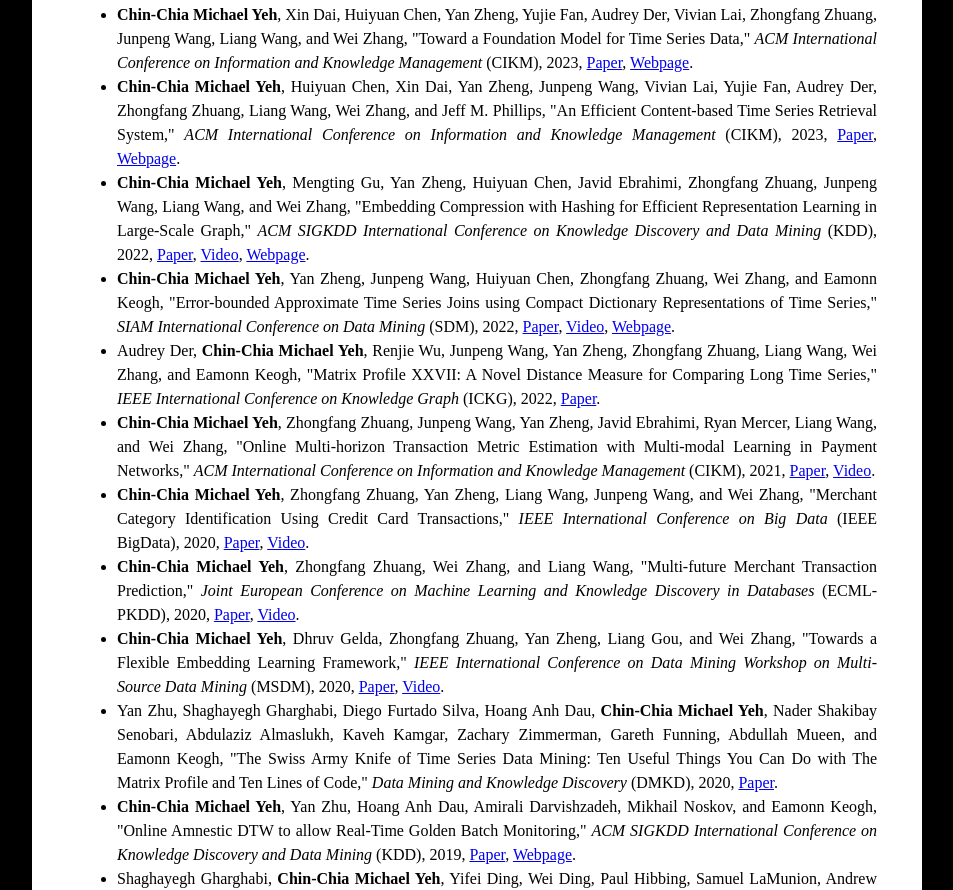
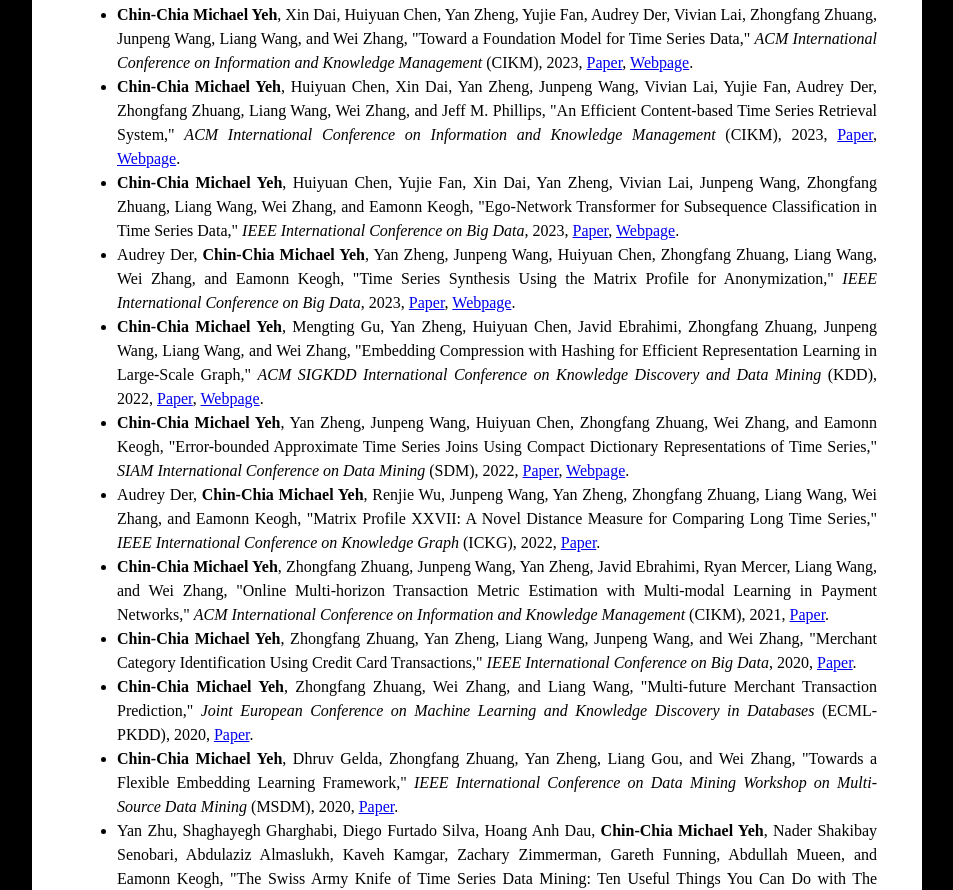
Before and after one commit to mcyeh/mcyeh.github.io, a plain HTML site: page index.html in a window 1280 px wide. Shown: the part 457-1347 px from the top of the page, without its empty margins (163-1116 px from the left). Drawn offline with Linux system fonts and the light colour scheme.

Commit message:
add new papers

```diff
--- a/index.html
+++ b/index.html
@@ -97,19 +97,29 @@
                 <i>ACM International Conference on Information and Knowledge Management</i> (CIKM),
                 2023, <a href="https://arxiv.org/abs/2310.03919" target="_newtab">Paper</a>,
                 <a href="https://sites.google.com/view/efficient-ctsr-system" target="_newtab">Webpage</a>.
+            <li> <b>Chin-Chia Michael Yeh</b>, Huiyuan Chen, Yujie Fan, Xin Dai, Yan Zheng, Vivian Lai,
+                Junpeng Wang, Zhongfang Zhuang, Liang Wang, Wei Zhang, and Eamonn Keogh,
+                "Ego-Network Transformer for Subsequence Classification in Time Series Data,"
+                <i>IEEE International Conference on Big Data</i>,
+                2023, <a href="https://arxiv.org/abs/2311.02561" target="_newtab">Paper</a>,
+                <a href="https://sites.google.com/view/subseq-egonet" target="_newtab">Webpage</a>.
+            <li> Audrey Der, <b>Chin-Chia Michael Yeh</b>, Yan Zheng, Junpeng Wang, Huiyuan Chen, Zhongfang Zhuang,
+                Liang Wang, Wei Zhang, and Eamonn Keogh,
+                "Time Series Synthesis Using the Matrix Profile for Anonymization,"
+                <i>IEEE International Conference on Big Data</i>,
+                2023, <a href="https://arxiv.org/abs/2311.02563" target="_newtab">Paper</a>,
+                <a href="https://sites.google.com/view/tssump-companion-site" target="_newtab">Webpage</a>.
             <li> <b>Chin-Chia Michael Yeh</b>, Mengting Gu, Yan Zheng, Huiyuan Chen, Javid Ebrahimi, Zhongfang Zhuang,
                 Junpeng Wang, Liang Wang, and Wei Zhang,
                 "Embedding Compression with Hashing for Efficient Representation Learning in Large-Scale Graph,"
                 <i>ACM SIGKDD International Conference on Knowledge Discovery and Data Mining</i> (KDD),
-                2022, <a href="http://arxiv.org/abs/2208.05648" target="_newtab">Paper</a>, <a
-                    href="https://www.youtube.com/watch?v=DyelyEzhDQA" target="_newtab">Video</a>,
+                2022, <a href="http://arxiv.org/abs/2208.05648" target="_newtab">Paper</a>,
                 <a href="https://sites.google.com/view/embedding-compression" target="_newtab">Webpage</a>.
             <li> <b>Chin-Chia Michael Yeh</b>, Yan Zheng, Junpeng Wang, Huiyuan Chen, Zhongfang Zhuang, Wei Zhang, and
                 Eamonn Keogh,
-                "Error-bounded Approximate Time Series Joins using Compact Dictionary Representations of Time Series,"
+                "Error-bounded Approximate Time Series Joins Using Compact Dictionary Representations of Time Series,"
                 <i>SIAM International Conference on Data Mining</i> (SDM),
-                2022, <a href="https://arxiv.org/abs/2112.12965" target="_newtab">Paper</a>, <a
-                    href="https://www.youtube.com/watch?v=F7e9EWb7mS8" target="_newtab">Video</a>,
+                2022, <a href="https://arxiv.org/abs/2112.12965" target="_newtab">Paper</a>,
                 <a href="https://sites.google.com/view/appjoin" target="_newtab">Webpage</a>.
             <li> Audrey Der, <b>Chin-Chia Michael Yeh</b>, Renjie Wu, Junpeng Wang, Yan Zheng, Zhongfang Zhuang, Liang
                 Wang, Wei Zhang, and Eamonn Keogh,
@@ -121,24 +131,19 @@
                 Wang, and Wei Zhang,
                 "Online Multi-horizon Transaction Metric Estimation with Multi-modal Learning in Payment Networks,"
                 <i>ACM International Conference on Information and Knowledge Management</i> (CIKM),
-                2021, <a href="https://arxiv.org/abs/2109.10020" target="_newtab">Paper</a>, <a
-                    href="https://www.youtube.com/watch?v=Il1ibsl2K_U" target="_newtab">Video</a>.
+                2021, <a href="https://arxiv.org/abs/2109.10020" target="_newtab">Paper</a>.
             <li> <b>Chin-Chia Michael Yeh</b>, Zhongfang Zhuang, Yan Zheng, Liang Wang, Junpeng Wang, and Wei Zhang,
                 "Merchant Category Identification Using Credit Card Transactions," <i>IEEE International Conference on
-                    Big Data</i>
-                (IEEE BigData), 2020, <a href="https://arxiv.org/abs/2011.02602" target="_newtab">Paper</a>, <a
-                    href="https://www.youtube.com/watch?v=6a3QP-YH2Pg" target="_newtab">Video</a>.
+                    Big Data</i>, 2020, <a href="https://arxiv.org/abs/2011.02602" target="_newtab">Paper</a>.
             <li> <b>Chin-Chia Michael Yeh</b>, Zhongfang Zhuang, Wei Zhang, and Liang Wang, "Multi-future Merchant
                 Transaction Prediction," <i>Joint European Conference on Machine Learning and Knowledge Discovery
                     in Databases</i> (ECML-PKDD), 2020, <a href="https://arxiv.org/abs/2007.05303"
-                    target="_newtab">Paper</a>, <a href="https://www.youtube.com/watch?v=29GXEvz7MXE"
-                    target="_newtab">Video</a>.
+                    target="_newtab">Paper</a>.
             <li> <b>Chin-Chia Michael Yeh</b>, Dhruv Gelda, Zhongfang Zhuang, Yan Zheng, Liang Gou, and Wei Zhang,
                 "Towards a Flexible Embedding Learning Framework," <i>IEEE International Conference on Data Mining
                     Workshop
                     on Multi-Source Data Mining</i> (MSDM), 2020, <a href="https://arxiv.org/abs/2009.10989"
-                    target="_newtab">Paper</a>, <a href="https://www.youtube.com/watch?v=YijpJuJdUwU"
-                    target="_newtab">Video</a>.
+                    target="_newtab">Paper</a>.
             <li> Yan Zhu, Shaghayegh Gharghabi, Diego Furtado Silva, Hoang Anh Dau, <b>Chin-Chia Michael Yeh</b>,
                 Nader Shakibay Senobari, Abdulaziz Almaslukh, Kaveh Kamgar, Zachary Zimmerman, Gareth Funning,
                 Abdullah Mueen, and Eamonn Keogh, "The Swiss Army Knife of Time Series Data Mining: Ten Useful
@@ -243,7 +248,7 @@
         </ul>
 
         <hr>
-        <p>Last Updated: November 3, 2023</p>
+        <p>Last Updated: November 6, 2023</p>
 
     </body>
 
```
Also changed, not shown: 1 other file.
